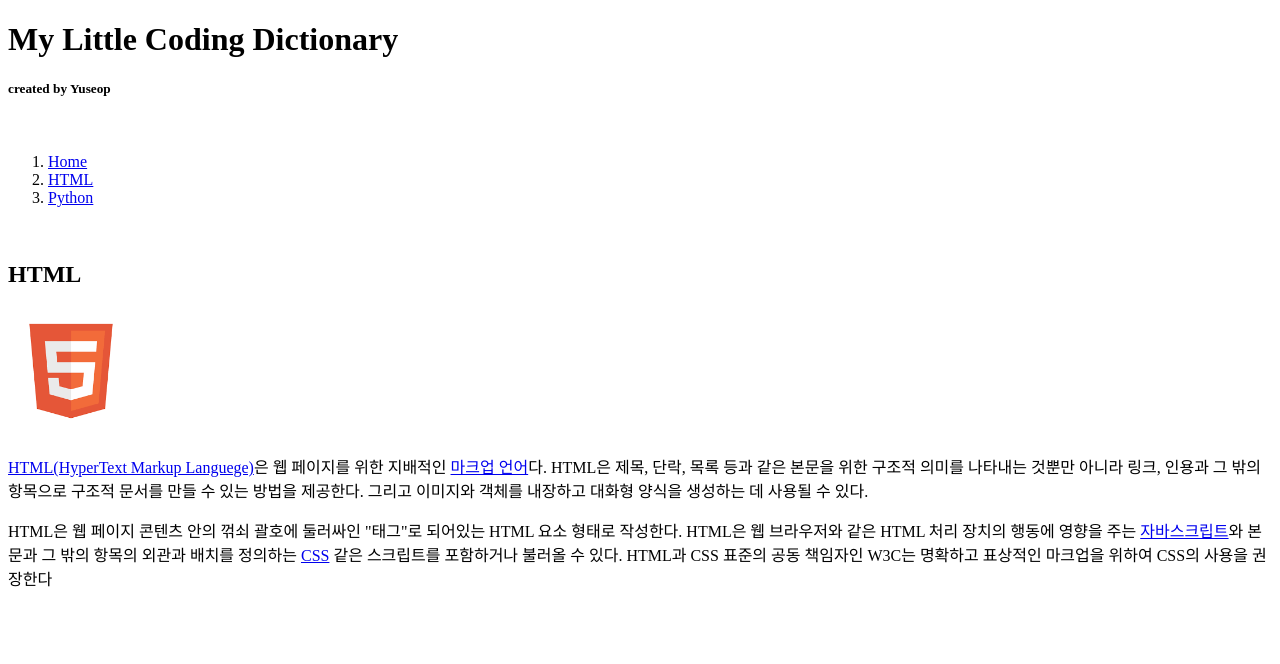
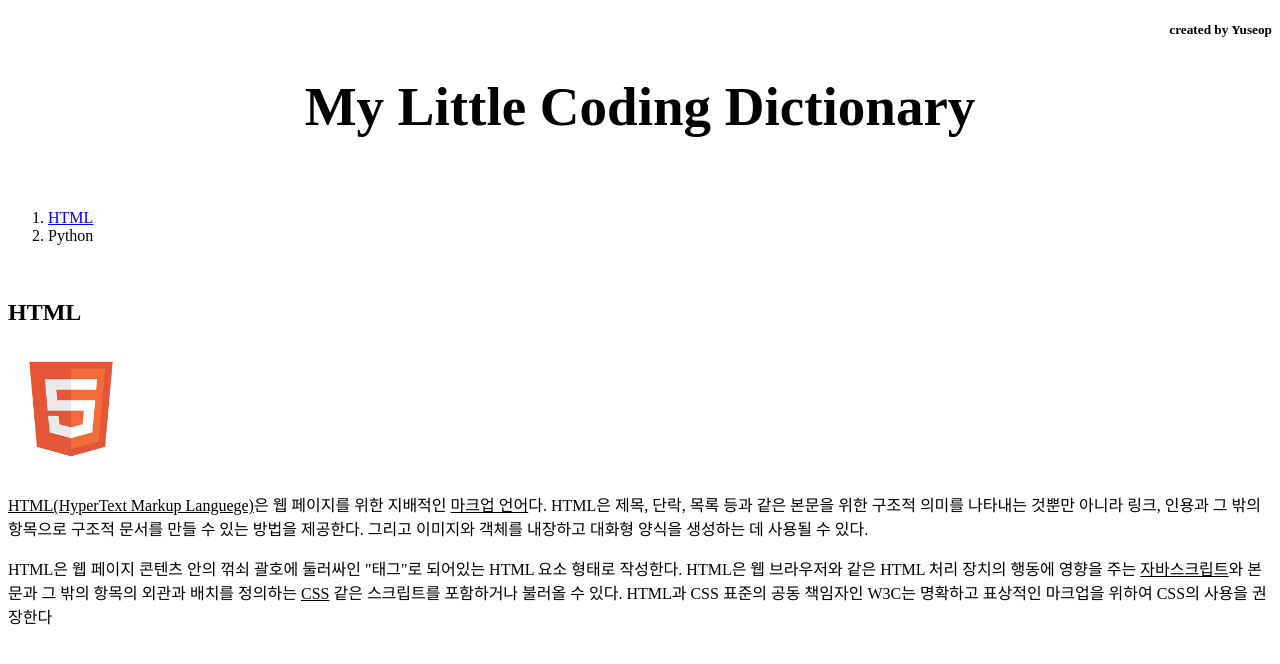
Before and after one commit to yslee7087/MyLittleCodingDictionary, a plain HTML site: page HTML.html in a window 1280 px wide. Drawn offline with Linux system fonts and the light colour scheme.

Commit message:
3rd version

```diff
--- a/HTML.html
+++ b/HTML.html
@@ -1,33 +1,45 @@
 <!DOCTYPE html>
 <html>
 <head>
-  <title>mld - HTML</title>
+  <title>mylittlecodingdictionary_html</title>
   <meta charset="utf-8">
+  <style>
+    a {
+      color:black;
+      text-decoration: none;
+    }
+    h1 {
+      font-size: 55px;
+      text-align: center;
+    }
+    h5 {
+      text-align: right;
+    }
+  </style>
 </head>
 <body>
-  <h1>My Little Coding Dictionary</h1>
   <h5>created by Yuseop</h5>
+  <h1><a href="index.html">My Little Coding Dictionary</a></h1>
   <br>
   <ol>
-    <li><a href="index.html">Home</a></li>
-    <li><a href="HTML.html">HTML</a></li>
+    <li><a href="HTML.html" style="color:blue;text-decoration: underline;">HTML</a></li>
     <li><a href="Python.html">Python</a></li>
   </ol>
   <br>
   <h2>HTML</h2>
   <img src="html-logo.png" width="10%">
-  <p><a href="https://ko.wikipedia.org/wiki/HTML" title="위키백과 : HTML"
-  target="_blank">HTML(HyperText Markup Languege)</a>은 웹 페이지를 위한 지배적인
+  <p><a href="https://ko.wikipedia.org/wiki/HTML" title="위키백과 : HTML" target="_blank"
+    style="text-decoration:underline">HTML(HyperText Markup Languege)</a>은 웹 페이지를 위한 지배적인
   <a href="https://ko.wikipedia.org/wiki/마크업언어" title="위키백과 : 마크업 언어"
-  target="_blank">마크업 언어</a>다. HTML은 제목, 단락, 목록 등과 같은 본문을 위한
+  target="_blank" style="text-decoration:underline">마크업 언어</a>다. HTML은 제목, 단락, 목록 등과 같은 본문을 위한
   구조적 의미를 나타내는 것뿐만 아니라 링크, 인용과 그 밖의 항목으로 구조적 문서를
   만들 수 있는 방법을 제공한다. 그리고 이미지와 객체를 내장하고 대화형 양식을
   생성하는 데 사용될 수 있다.</p><p>HTML은 웹 페이지 콘텐츠 안의 꺾쇠 괄호에 둘러싸인
   "태그"로 되어있는 HTML 요소 형태로 작성한다. HTML은 웹 브라우저와 같은
   HTML 처리 장치의 행동에 영향을 주는
   <a href="https://ko.wikipedia.org/wiki/자바스크립트" title="위키백과 : 자바스크립트"
-  target="_blank">자바스크립트</a>와 본문과 그 밖의 항목의 외관과
+  target="_blank" style="text-decoration:underline">자바스크립트</a>와 본문과 그 밖의 항목의 외관과
   배치를 정의하는 <a href="https://ko.wikipedia.org/wiki/종속형_시트" title="위키백과 : CSS"
-  target="_blank">CSS</a> 같은 스크립트를 포함하거나 불러올 수 있다.
+  target="_blank" style="text-decoration:underline">CSS</a> 같은 스크립트를 포함하거나 불러올 수 있다.
   HTML과 CSS 표준의 공동 책임자인 W3C는 명확하고 표상적인 마크업을 위하여 CSS의 사용을 권장한다</p>
 </body>
```
Also changed, not shown: Python.html (+17 -5 lines), index.html (+15 -3 lines).
